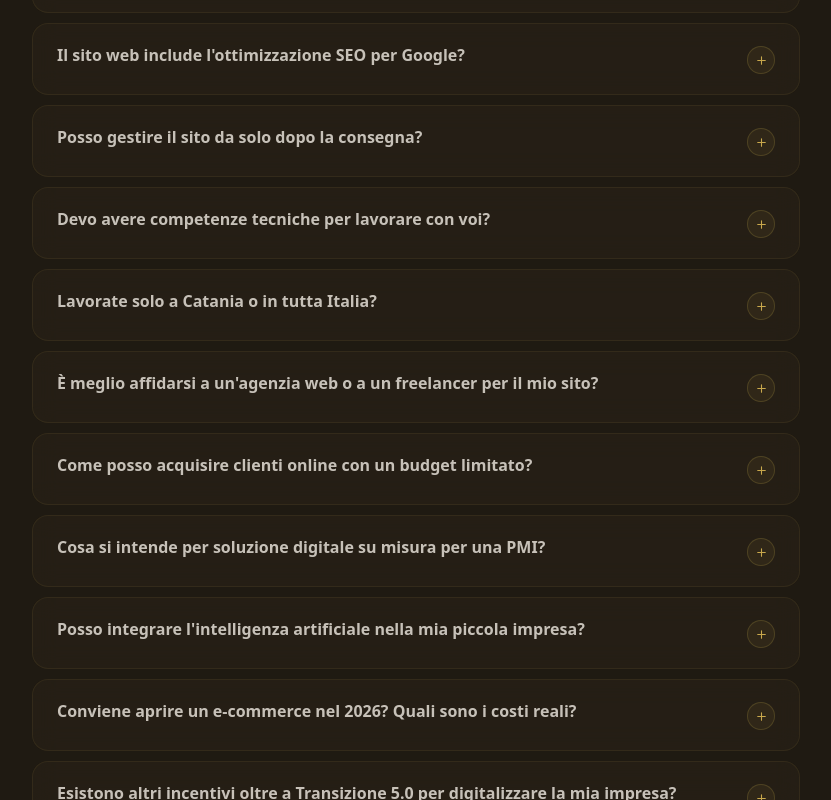
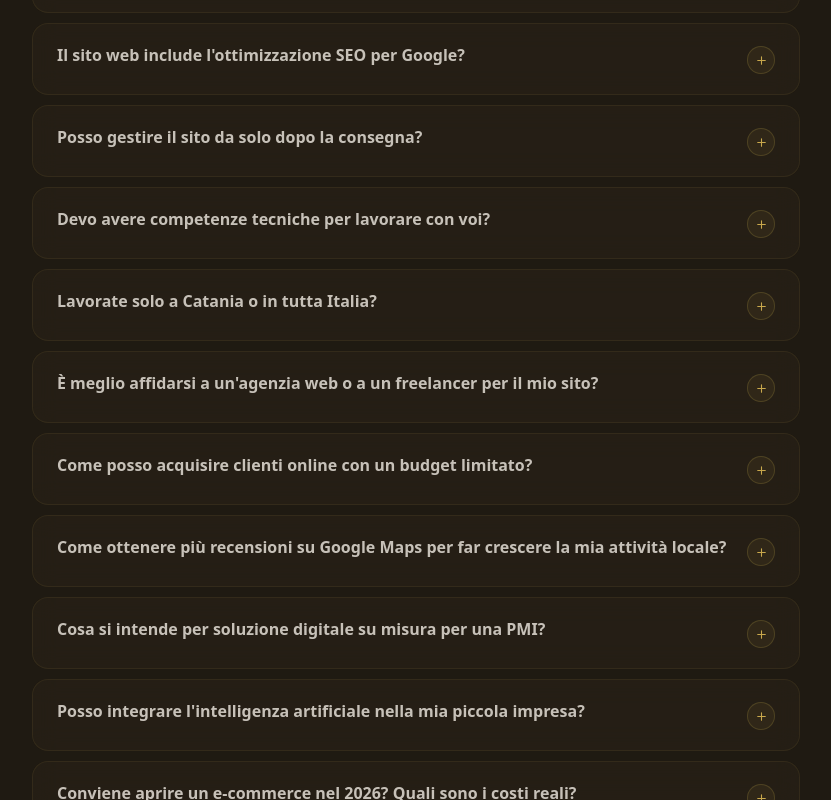
Before and after one commit to Ralph-arch4/recgroup-marketing, a Next.js app: page / in a window 1280 px wide. Shown: the part 11200-12000 px from the top of the page, without its empty margins (224-1055 px from the left). Built offline with nearby package versions, Linux system fonts and the light colour scheme.

Commit message:
seo: aggiunte 2 FAQ su recensioni Google Maps e SEO vs Google Ads
Keyword target: recensioni google maps piccola impresa, google business
profile ottimizzazione, google ads vs seo pmi italia, posizionamento
locale catania sicilia. Aggiornato JSON-LD FAQPage e dateModified.

```diff
--- a/app/layout.tsx
+++ b/app/layout.tsx
@@ -402,6 +402,22 @@ const jsonLd = {
         },
         {
           "@type": "Question",
+          name: "Come ottenere più recensioni su Google Maps per far crescere la mia attività locale?",
+          acceptedAnswer: {
+            "@type": "Answer",
+            text: "L'81% dei consumatori italiani legge le recensioni Google prima di contattare un'attività locale — e Google Maps usa le recensioni come segnale di ranking diretto: più recensioni recenti e dettagliate hai, più alta è la probabilità di comparire nel 'local pack'. Cosa funziona nel 2026: chiedi la recensione subito dopo la consegna; invia un link diretto al profilo Google Business Profile via WhatsApp o email; invita il cliente a descrivere il problema risolto, non solo a dare stelle. Con le nostre automazioni WhatsApp Business, la richiesta viene inviata automaticamente 24 ore dopo ogni lavoro completato. Risultato tipico: +15–30 recensioni nei primi 90 giorni, con impatto misurabile sul posizionamento locale.",
+          },
+        },
+        {
+          "@type": "Question",
+          name: "Google Ads o SEO: cosa conviene di più per una PMI italiana con budget limitato?",
+          acceptedAnswer: {
+            "@type": "Answer",
+            text: "Google Ads porta lead in 24 ore ma smette non appena smetti di pagare — costo medio per click in Italia: €0,50–3,00, budget minimo efficace: €300–500/mese per una PMI locale. SEO porta traffico organico gratuito ma richiede 3–6 mesi per i primi risultati con un ROI a lungo termine superiore al 700%. Per una PMI con budget limitato: sito ottimizzato SEO come base permanente (incluso in ogni nostro progetto), Google Ads solo su campagne ad alto margine. Se hai bisogno di contatti entro 30 giorni parti con gli Ads; se vuoi costruire traffico qualificato nel tempo senza pagare per ogni click, investi nel SEO prima.",
+          },
+        },
+        {
+          "@type": "Question",
           name: "Lavorate solo a Catania o in tutta Italia?",
           acceptedAnswer: {
             "@type": "Answer",
@@ -515,7 +531,7 @@ const jsonLd = {
         height: 630,
       },
       datePublished: "2024-01-01",
-      dateModified: "2026-06-04",
+      dateModified: "2026-06-06",
       description:
         "Siti web professionali da €700, gestionali su misura da €900 senza canone mensile e automazioni AI per freelancer e PMI italiane. Preventivo gratuito in 24h.",
       breadcrumb: { "@id": "https://rec.group/#breadcrumb" },
--- a/components/Faq.tsx
+++ b/components/Faq.tsx
@@ -61,6 +61,10 @@ const faqs = [
     a: "Il percorso più efficiente per un freelancer o una piccola impresa: (1) sito web ottimizzato SEO — porta lead organici 24 ore su 24 senza costo per click; (2) scheda Google Business Profile aggiornata con foto, orari e recensioni — fondamentale per la lead generation locale; (3) automazione email per convertire i contatti in clienti senza lavoro manuale; (4) landing page dedicata se vuoi testare campagne a pagamento su un'offerta specifica. Da €700 hai sito, SEO di base e modulo di contatto ottimizzato — tutto il necessario per smettere di dipendere dal passaparola e iniziare ad acquisire clienti qualificati online.",
   },
   {
+    q: "Come ottenere più recensioni su Google Maps per far crescere la mia attività locale?",
+    a: "L'81% dei consumatori italiani legge le recensioni Google prima di contattare un'attività locale — e Google Maps usa le recensioni come segnale di ranking diretto: più recensioni recenti e dettagliate hai, più alta è la probabilità di comparire nel 'local pack' (i 3 risultati in cima alla ricerca). Cosa funziona nel 2026: (1) chiedi la recensione subito dopo la consegna, nel momento di massima soddisfazione; (2) invia un link diretto al profilo Google Business Profile via WhatsApp o email — riduce il tasso di abbandono dell'80%; (3) invita il cliente a descrivere il problema risolto, non solo a dare stelle: le recensioni generiche pesano meno nell'algoritmo rispetto a quelle contestuali. Con le nostre automazioni WhatsApp Business, la richiesta viene inviata automaticamente 24 ore dopo ogni lavoro completato. Risultato tipico: +15–30 recensioni nei primi 90 giorni, con impatto misurabile sul posizionamento locale.",
+  },
+  {
     q: "Cosa si intende per soluzione digitale su misura per una PMI?",
     a: "Una soluzione su misura è costruita sul tuo flusso di lavoro reale — non su quello generico di qualsiasi PMI. Significa: sito con i tuoi servizi e il tuo target, gestionale con i tuoi processi (prenotazioni, magazzino, fatturazione, report), automazioni tarate sulle tue priorità. Zero funzioni inutili, zero abbonamenti per strumenti che non usi.",
   },
@@ -79,6 +83,10 @@ const faqs = [
   {
     q: "Basta Instagram e Facebook per trovare clienti, o serve anche un sito web?",
     a: "I social danno visibilità — ma non ti appartengono. L'algoritmo cambia senza preavviso, l'account può essere sospeso, la portata organica cala ogni anno. Il sito web è tuo: indicizzato su Google, attivo 24 ore su 24, raccoglie contatti qualificati anche mentre dormi. La strategia che funziona nel 2026: sito come hub centrale (SEO, credibilità, conversioni) + social come amplificatore di traffico verso il sito. Senza sito, stai costruendo su terreno affittato.",
+  },
+  {
+    q: "Google Ads o SEO: cosa conviene di più per una PMI italiana con budget limitato?",
+    a: "Timing diverso, ROI diverso. Google Ads porta lead in 24 ore ma smette non appena smetti di pagare — costo medio per click in Italia: €0,50–3,00 per keyword commerciali, budget minimo efficace: €300–500/mese per una PMI locale. SEO porta traffico organico gratuito ma richiede 3–6 mesi per i primi risultati: il ROI a lungo termine supera il 700% contro il 200% degli Ads. Chi ha investito €2.000–3.000/mese in Ads per 12 mesi parallelamente al SEO ha poi ridotto il budget pubblicitario del 60–70% mantenendo lo stesso volume di lead. Per una PMI o un freelancer che parte da zero: (1) sito già ottimizzato SEO come base permanente — incluso in ogni nostro progetto; (2) Google Ads solo su campagne ad alto margine o per testare nuovi servizi. La regola pratica: se hai bisogno di contatti entro 30 giorni parti con gli Ads; se vuoi costruire traffico qualificato nel tempo senza pagare per ogni click, investi nel SEO prima.",
   },
   {
     q: "Quanto costano hosting e manutenzione del sito ogni anno?",
```
